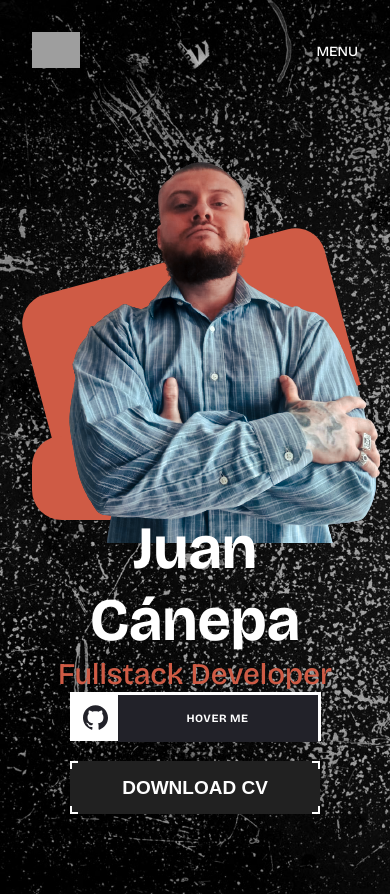
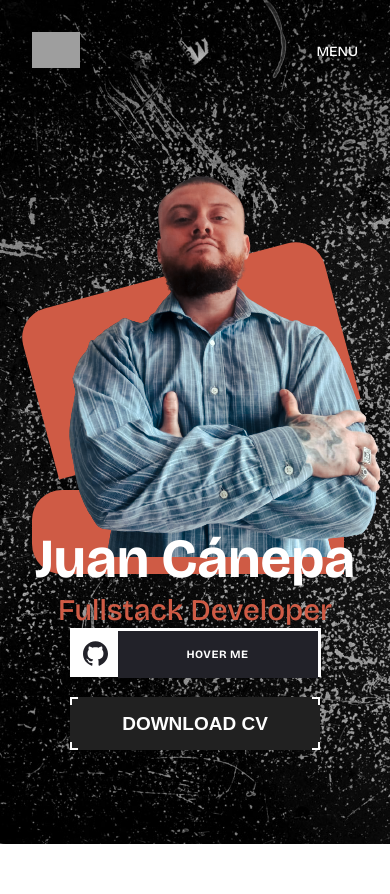
Before and after one commit to 219WD/jc-porfolio-pro, a React (Vite) app: page / in a window 390 px wide. Shown: the top 894 px of the page. After the commit the page ends 846 px from the top, so only its background shows below. Built offline with nearby package versions, Linux system fonts and the light colour scheme; grey boxes are pictures that could not be loaded.

Commit message:
commit de correccion

```diff
--- a/src/pages/HomeScreen.css
+++ b/src/pages/HomeScreen.css
@@ -255,11 +255,12 @@ button {
   .color3 {
     width: 80vw;
     height: 10vh;
-    top: -19.5rem;
+    top: -17rem;
   }
 
   .text h1 {
-    font-size: 60px;
+    font-size: 55px;
+    white-space: nowrap;
   }
 
   .text h2 {
```
